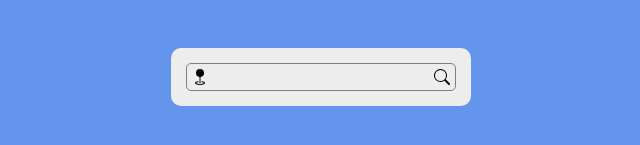
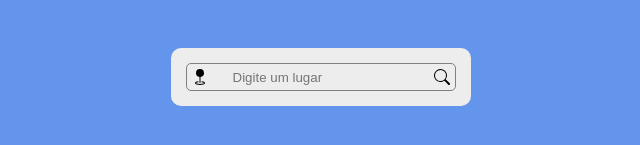
Before and after one commit to Thyale/ClimaTempoJS, a plain HTML site: page index.html in a window 1280 px wide. Shown: the part 323-468 px from the top of the page, 319-959 px from the left. Drawn offline with Linux system fonts and the light colour scheme; some packages are replaced by stand-ins of ours; a script that the page names is missing.

Commit message:
Update index.html - placeholder do input

```diff
--- a/index.html
+++ b/index.html
@@ -16,7 +16,7 @@
             <svg xmlns="http://www.w3.org/2000/svg" width="16" height="16" fill="currentColor" class="bi bi-geo-fill" viewBox="0 0 16 16">
               <path fill-rule="evenodd" d="M4 4a4 4 0 1 1 4.5 3.969V13.5a.5.5 0 0 1-1 0V7.97A4 4 0 0 1 4 3.999zm2.493 8.574a.5.5 0 0 1-.411.575c-.712.118-1.28.295-1.655.493a1.3 1.3 0 0 0-.37.265.3.3 0 0 0-.057.09V14l.002.008.016.033a.6.6 0 0 0 .145.15c.165.13.435.27.813.395.751.25 1.82.414 3.024.414s2.273-.163 3.024-.414c.378-.126.648-.265.813-.395a.6.6 0 0 0 .146-.15l.015-.033L12 14v-.004a.3.3 0 0 0-.057-.09 1.3 1.3 0 0 0-.37-.264c-.376-.198-.943-.375-1.655-.493a.5.5 0 1 1 .164-.986c.77.127 1.452.328 1.957.594C12.5 13 13 13.4 13 14c0 .426-.26.752-.544.977-.29.228-.68.413-1.116.558-.878.293-2.059.465-3.34.465s-2.462-.172-3.34-.465c-.436-.145-.826-.33-1.116-.558C3.26 14.752 3 14.426 3 14c0-.599.5-1 .961-1.243.505-.266 1.187-.467 1.957-.594a.5.5 0 0 1 .575.411"/>
             </svg>
-            <input type="text" name="pesquisarcidade" id="pesquisarcidade" autocomplete="off">
+            <input type="text" name="pesquisarcidade" id="pesquisarcidade" autocomplete="off" placeholder="Digite um lugar">
             <button onclick="pesquisar()" type="submit">
               <svg xmlns="http://www.w3.org/2000/svg" width="16" height="16" fill="currentColor" class="bi bi-search" viewBox="0 0 16 16">
                 <path d="M11.742 10.344a6.5 6.5 0 1 0-1.397 1.398h-.001q.044.06.098.115l3.85 3.85a1 1 0 0 0 1.415-1.414l-3.85-3.85a1 1 0 0 0-.115-.1zM12 6.5a5.5 5.5 0 1 1-11 0 5.5 5.5 0 0 1 11 0"/>
```
